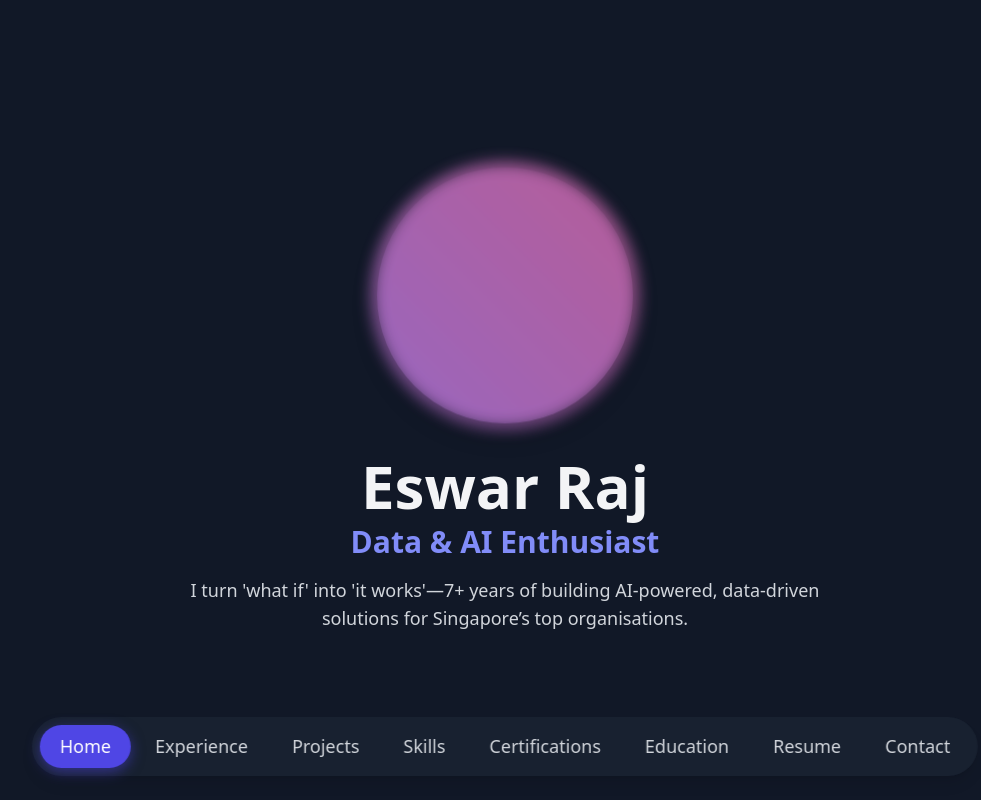
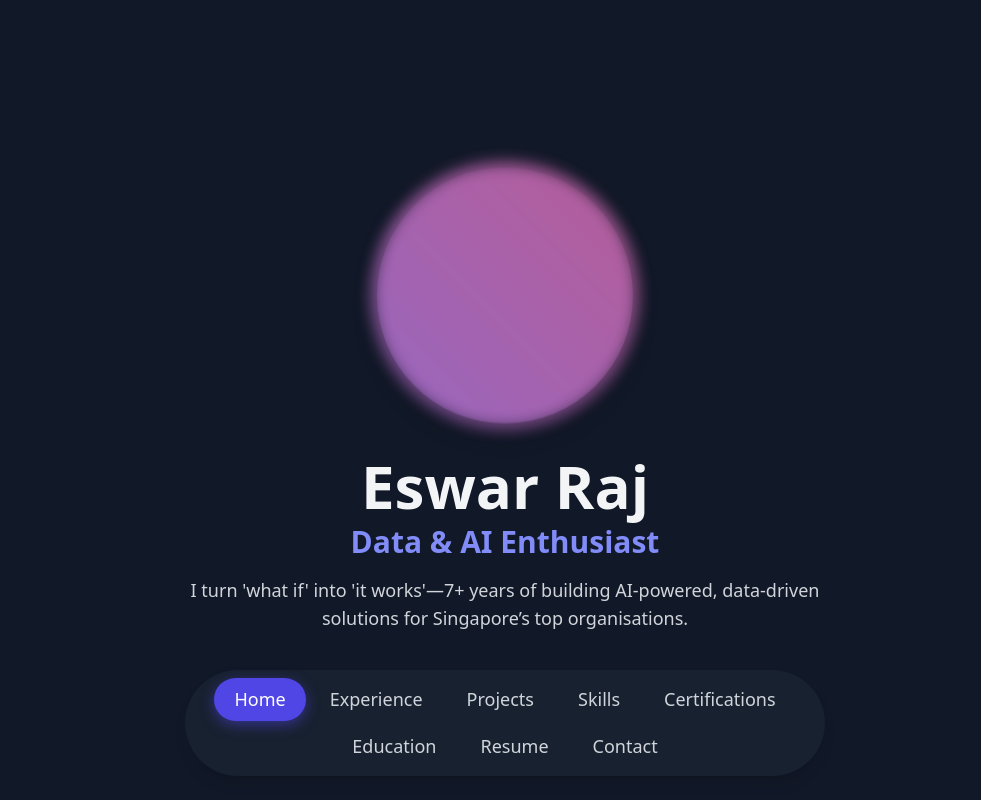
Before and after one commit to E0015114/MyPortfolioWebsite, a React (Create React App) app: page / in a window 1280 px wide. Shown: the whole page, without its empty margins (135-1116 px from the left). Built offline with nearby package versions, Linux system fonts and the light colour scheme.

Commit message:
commit 4

```diff
--- a/src/App.jsx
+++ b/src/App.jsx
@@ -462,9 +462,9 @@ const App = () => {
           ) : <div />}
         </CSSTransition>
       </SwitchTransition>
-      <footer className="fixed bottom-6 left-1/2 -translate-x-1/2 z-50">
-        <nav className="bg-gray-800/60 backdrop-blur-md rounded-full shadow-lg p-2">
-          <div className="flex items-center space-x-1">
+      <footer className="fixed bottom-6 left-1/2 -translate-x-1/2 z-50 w-auto max-w-[95vw]">
+        <nav className="bg-gray-800/60 backdrop-blur-md rounded-2xl md:rounded-full shadow-lg p-2">
+          <div className="flex flex-wrap items-center justify-center gap-1">
             {navLinks.map((link) => (
               <button
                 type="button"
```
